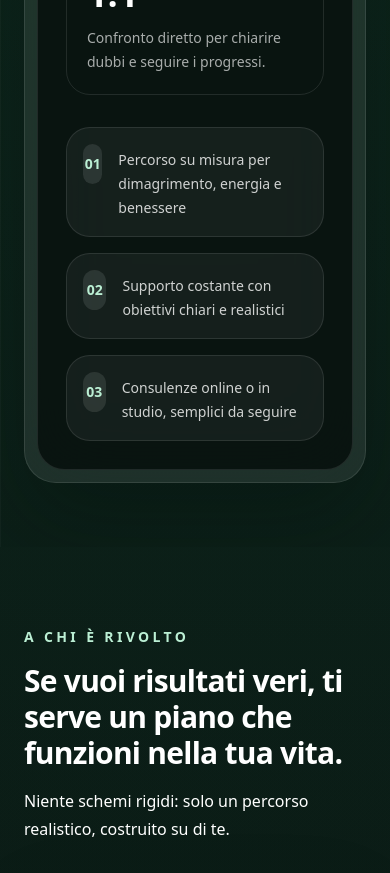
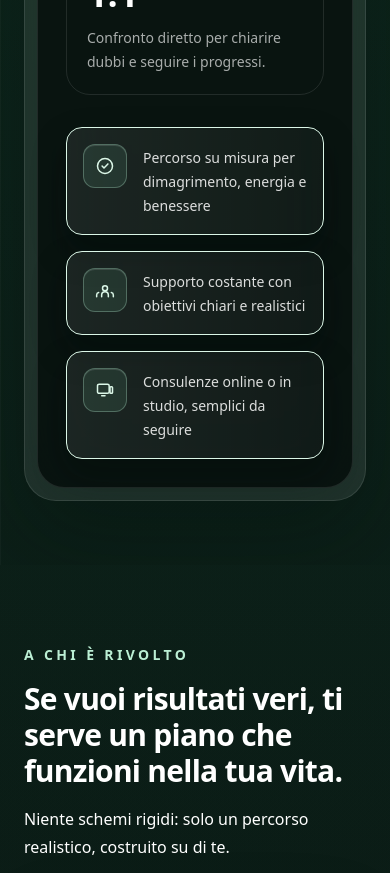
Before and after one commit to Graziano10/NutriLab, a Next.js app: page / in a window 390 px wide. Shown: the part 1740-2613 px from the top of the page. Built offline with nearby package versions, Linux system fonts and the light colour scheme.

Commit message:
Improve mobile hero highlight cards with icons

```diff
--- a/sections/HeroSection.tsx
+++ b/sections/HeroSection.tsx
@@ -1,10 +1,20 @@
 import { Button } from '@/components/Button';
+import { CheckCircleIcon, DeviceIcon, UsersIcon } from '@/components/SiteIcons';
 import { stats } from '@/lib/site-data';
 
 const highlights = [
-  'Percorso su misura per dimagrimento, energia e benessere',
-  'Supporto costante con obiettivi chiari e realistici',
-  'Consulenze online o in studio, semplici da seguire',
+  {
+    text: 'Percorso su misura per dimagrimento, energia e benessere',
+    icon: CheckCircleIcon,
+  },
+  {
+    text: 'Supporto costante con obiettivi chiari e realistici',
+    icon: UsersIcon,
+  },
+  {
+    text: 'Consulenze online o in studio, semplici da seguire',
+    icon: DeviceIcon,
+  },
 ];
 
 export function HeroSection() {
@@ -71,12 +81,15 @@ export function HeroSection() {
               </div>
 
               <div className="mt-8 space-y-4">
-                {highlights.map((point, index) => (
-                  <div key={point} className="flex items-start gap-4 rounded-[1.5rem] border border-white/10 bg-white/5 p-4 transition duration-300 hover:bg-white/10">
-                    <span className="inline-flex h-10 w-10 items-center justify-center rounded-2xl bg-white/10 text-sm font-semibold text-brand-200">
-                      0{index + 1}
+                {highlights.map((point) => (
+                  <div
+                    key={point.text}
+                    className="group flex items-start gap-4 rounded-2xl border border-white/12 bg-gradient-to-r from-white/[0.08] to-white/[0.03] p-4 shadow-[0_16px_35px_rgba(3,10,8,0.32)] transition duration-300 hover:border-brand-200/30 hover:from-white/[0.12] hover:to-white/[0.05]"
+                  >
+                    <span className="inline-flex h-11 w-11 shrink-0 items-center justify-center rounded-xl border border-brand-200/30 bg-brand-300/10 text-brand-100 shadow-[inset_0_1px_0_rgba(255,255,255,0.12)]">
+                      <point.icon className="h-5 w-5" />
                     </span>
-                    <p className="pt-1 text-sm leading-6 text-white/80">{point}</p>
+                    <p className="pt-0.5 text-sm font-medium leading-6 text-white/85">{point.text}</p>
                   </div>
                 ))}
               </div>
```
